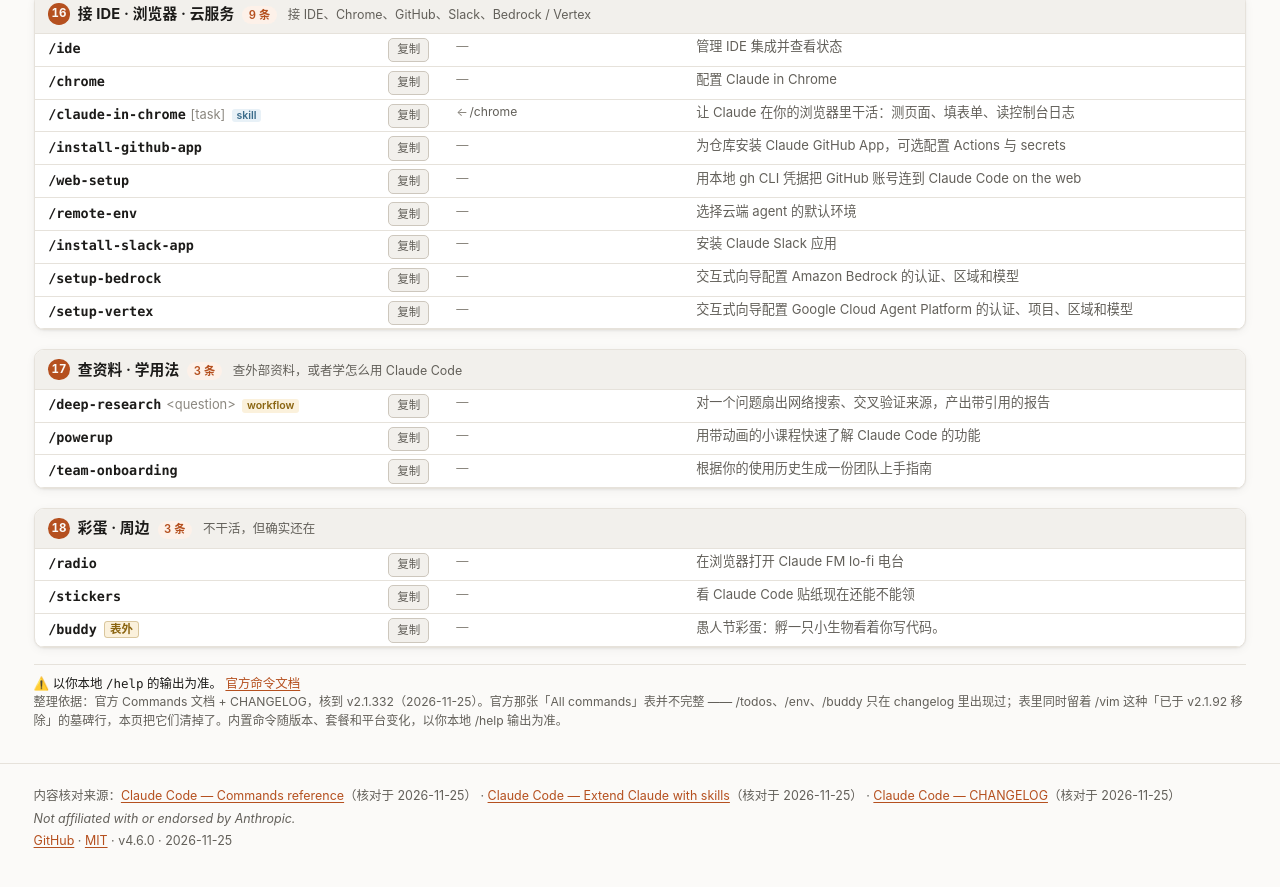
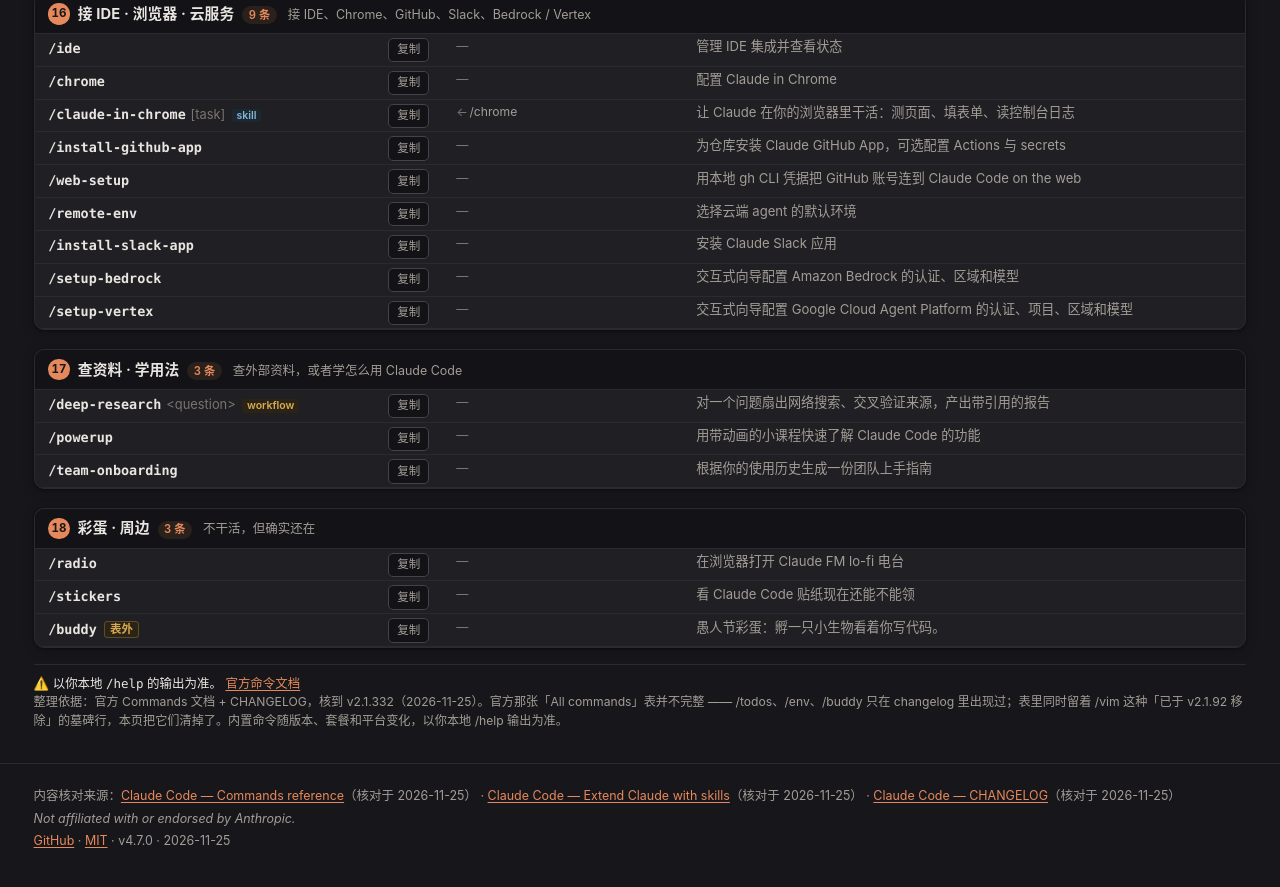
Before and after one commit to MacroMozilla/ClaudeCodeCMD, a plain HTML site: page index.html in a window 1280 px wide. Shown: the part 4968-5855 px from the top of the page. Drawn offline with Linux system fonts and the light colour scheme.

Commit message:
Make the page always dark, and write down the standing rules
The page used to follow the system light/dark setting. It is now dark for
everyone: the dark tokens are the only ones in style.css, the
prefers-color-scheme branches are gone, and index.html declares
color-scheme: dark with a matching theme-color. contentVersion -> 4.7.0.

CLAUDE.md records the two rules the owner set today: merge finished work
automatically once CI is green, and keep the page dark.

Co-Authored-By: Claude Opus 5.5 <noreply@anthropic.com>
Claude-Session: https://claude.ai/code/session_01NSnZcRNMpN1gGMLR6GD7yj

```diff
--- a/commands.json
+++ b/commands.json
@@ -3,7 +3,7 @@
     "name": "ClaudeCodeCMD",
     "tagline": "Claude Code 内置命令速查 · 126 条全收录",
     "schemaVersion": "0.1.0",
-    "contentVersion": "4.6.0",
+    "contentVersion": "4.7.0",
     "updated": "2026-11-25",
     "uiLanguage": "zh-CN",
     "promptLanguage": "en",
--- a/index.html
+++ b/index.html
@@ -5,13 +5,14 @@
 <meta name="viewport" content="width=device-width, initial-scale=1">
 <title>ClaudeCodeCMD · Claude Code 内置命令速查</title>
 <meta name="description" content="Claude Code 内置命令速查表：126 条命令 + 23 个别名，按对项目的作用分组，组内按使用频率排，可搜索。已被官方移除的命令一条不收。">
-<meta name="color-scheme" content="light dark">
+<meta name="color-scheme" content="dark">
+<meta name="theme-color" content="#17161a">
 <meta property="og:title" content="ClaudeCodeCMD">
 <meta property="og:description" content="Claude Code 内置命令速查 · 126 条全收录">
 <meta property="og:type" content="website">
 <!-- ?v= 跟着 commands.json 的 contentVersion 走：GitHub Pages 给静态资源发 max-age=600，
      不带版本号的话改完 10 分钟内浏览器还在用旧的 JS/CSS，页面看起来「没更新」。CI 会校验两者一致。 -->
-<link rel="stylesheet" href="style.css?v=4.6.0">
+<link rel="stylesheet" href="style.css?v=4.7.0">
 <link rel="icon" href="favicon.ico" sizes="16x16 32x32 48x48">
 <link rel="icon" href="favicon.svg" type="image/svg+xml">
 <link rel="icon" href="favicon-32.png" type="image/png" sizes="32x32">
@@ -84,6 +85,6 @@
   </div>
 </noscript>
 
-<script src="app.js?v=4.6.0"></script>
+<script src="app.js?v=4.7.0"></script>
 </body>
 </html>
--- a/style.css
+++ b/style.css
@@ -1,31 +1,7 @@
-/* ClaudeCodeCMD — 一屏大表，跟随系统深浅色，无构建步骤 */
+/* ClaudeCodeCMD — 一屏大表，固定深色，无构建步骤 */
 
 :root {
-  --bg:            #fbfaf8;
-  --bg-raised:     #ffffff;
-  --bg-sunken:     #f2f0ec;
-  --bg-hover:      #f6f4f0;
-  --fg:            #1c1b19;
-  --fg-muted:      #63605a;
-  --fg-faint:      #8b877f;
-  --border:        #e6e2db;
-  --border-strong: #cdc7bd;
-  --accent:        #b5501f;
-  --accent-soft:   #fdf1e9;
-
-  --risk-readonly-fg: #3a6b8a;  --risk-readonly-bg: #e8f1f7;
-  --risk-low-fg:      #40693f;  --risk-low-bg:      #eaf3e9;
-  --risk-medium-fg:   #8a6410;  --risk-medium-bg:   #fbf1dc;
-  --risk-high-fg:     #a33a2a;  --risk-high-bg:     #fbeae7;
-
-  --radius: 8px;
-  --mono: ui-monospace, SFMono-Regular, "SF Mono", Menlo, Consolas, "Liberation Mono", monospace;
-  --sans: -apple-system, BlinkMacSystemFont, "Segoe UI", "PingFang SC", "Hiragino Sans GB",
-          "Microsoft YaHei", "Noto Sans CJK SC", Roboto, sans-serif;
-}
-
-@media (prefers-color-scheme: dark) {
-  :root {
+  color-scheme: dark;
   --bg:            #17161a;
   --bg-raised:     #201f24;
   --bg-sunken:     #131216;
@@ -42,8 +18,13 @@
   --risk-low-fg:      #8cc088;  --risk-low-bg:      #1b2820;
   --risk-medium-fg:   #d8ab52;  --risk-medium-bg:   #2b2416;
   --risk-high-fg:     #e88b78;  --risk-high-bg:     #2f1d1a;
+
+  --radius: 8px;
+  --mono: ui-monospace, SFMono-Regular, "SF Mono", Menlo, Consolas, "Liberation Mono", monospace;
+  --sans: -apple-system, BlinkMacSystemFont, "Segoe UI", "PingFang SC", "Hiragino Sans GB",
+          "Microsoft YaHei", "Noto Sans CJK SC", Roboto, sans-serif;
 }
-}
+
 
 *, *::before, *::after { box-sizing: border-box; }
 /* --header-h 由 app.js 实测顶栏高度写入；顶栏摊满宽度后高度会随视口变，不能写死 */
@@ -524,11 +505,7 @@ tr.bi-row.flash .mini-btn {
 :root {
   --flash-bg: #eceae5;   /* 不是纯白，带一点灰 */
   --flash-fg: #141312;   /* 字翻成黑 */
-  --card-shadow: 0 1px 2px rgba(28,27,25,.05), 0 2px 10px rgba(28,27,25,.05);
-}
-@media (prefers-color-scheme: dark) {
-  /* 深色模式下同一组浅底黑字 = 彻底反色，最醒目 */
-  :root { --card-shadow: 0 1px 2px rgba(0,0,0,.35), 0 2px 12px rgba(0,0,0,.25); }
+  --card-shadow: 0 1px 2px rgba(0,0,0,.35), 0 2px 12px rgba(0,0,0,.25);
 }
 
 .group-cards { display: flex; flex-direction: column; gap: 1.15rem; }
```
Also changed, not shown: 2 other files. Lines whose indentation alone changed are shown as unchanged.
